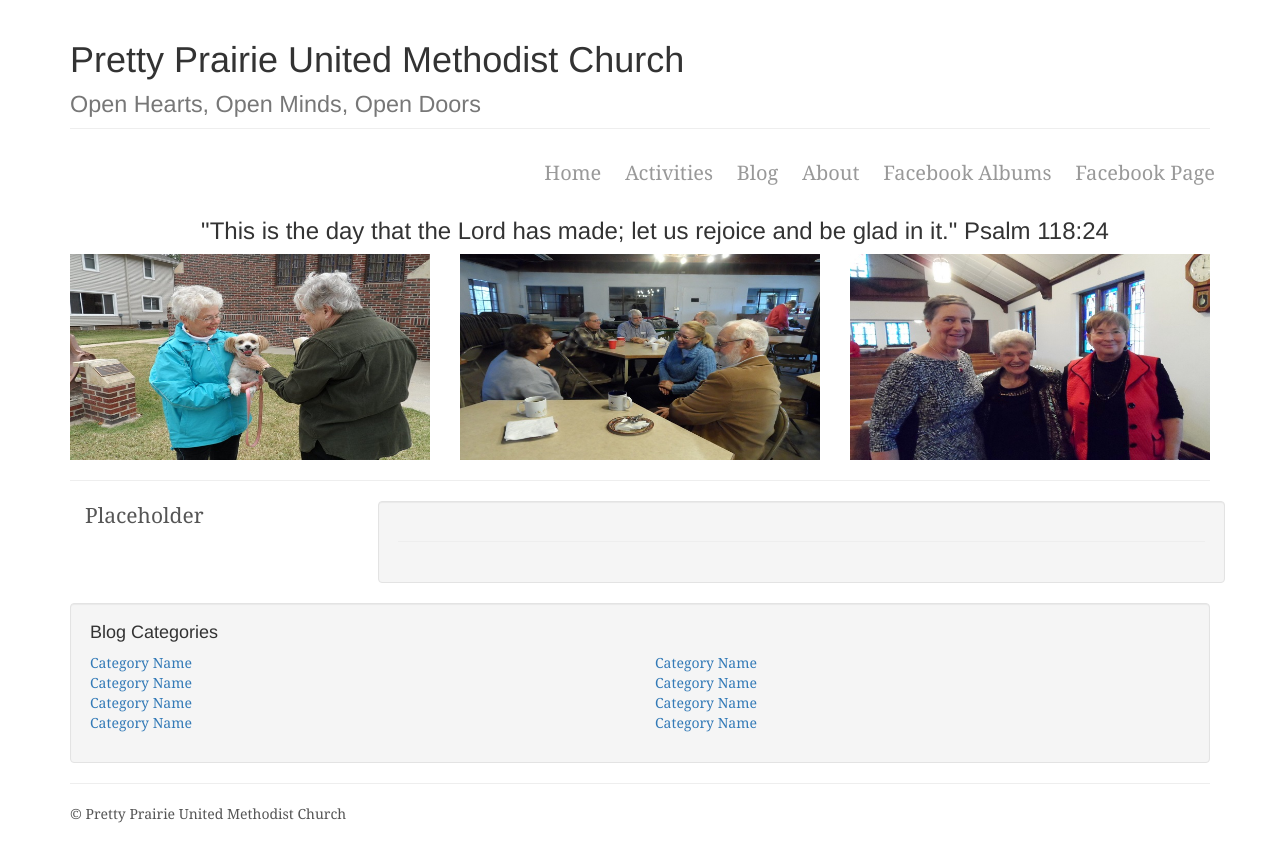
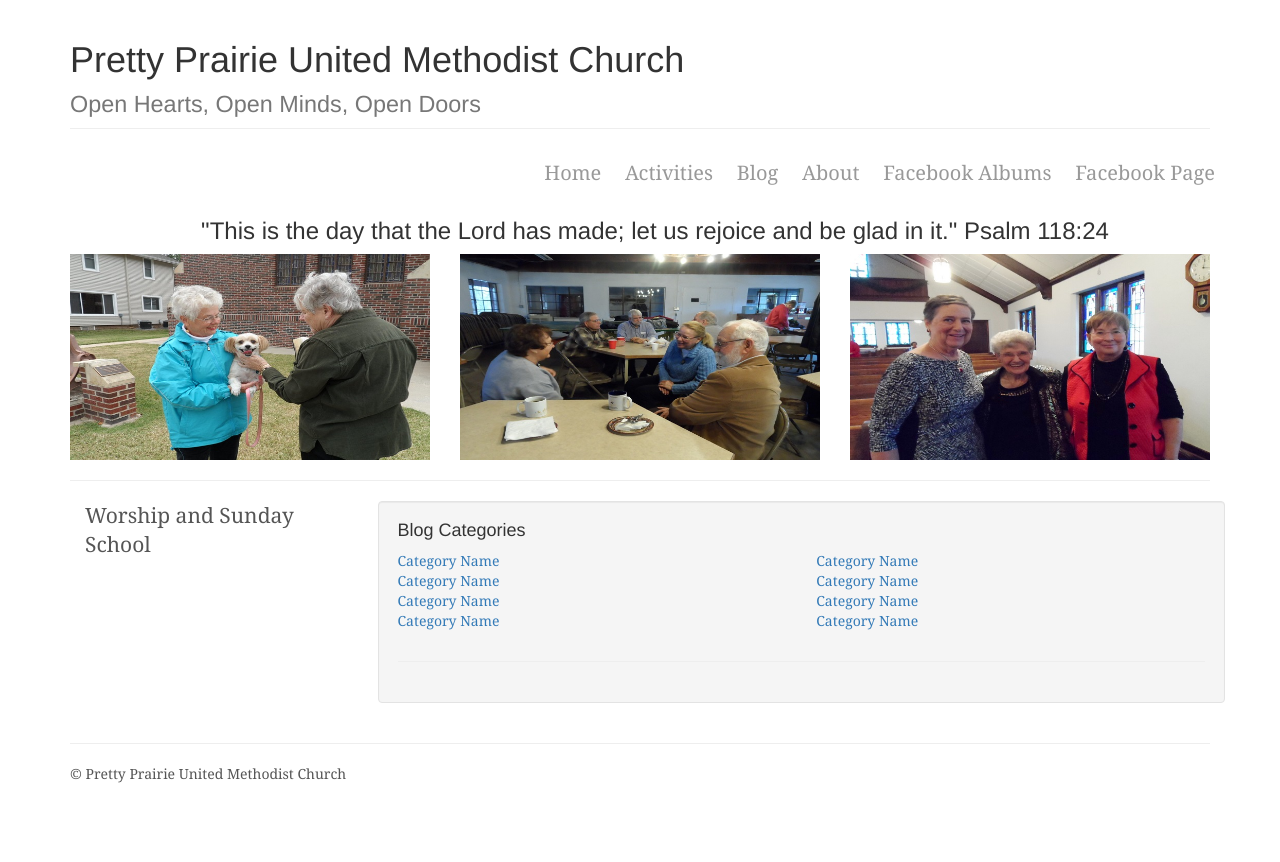
Before and after one commit to KatherineMichel/self-hosted-church-website-jekyll, a Jekyll site: the page built from activities.html, in a window 1280 px wide. Shown: the top 862 px of the page. Built offline with Jekyll 4.4.1, drawn with Linux system fonts in a browser that asks for light colours; nearby versions of some CDN libraries; library files that are not in the unit come from our copies.

Commit message:
Update activities.html

```diff
--- a/activities.html
+++ b/activities.html
@@ -35,34 +35,17 @@ layout: default
         <div class="row">
 
             <div class="col-md-3">
-                <p class="lead">Placeholder</p>
+                <p class="lead">Worship and Sunday School</p>
             </div>
 
             <div class="col-md-9">
 
-                <div class="well">
+                <!--<div class="well">
 
                     <div class="text-right">
 
-                    </div>
+                    </div>-->
 
-                    <hr>
-
-                    <div class="row">
-                        <div class="col-md-12">
-
-
-                        </div>
-                    </div>
-
-                </div>
-
-            </div>
-
-        </div>
-
-    </div>
-    <!-- /.container -->
 
 
                 <!-- Blog Categories Well -->
@@ -97,4 +80,25 @@ layout: default
                         <!-- /.col-lg-6 -->
                     </div>
                     <!-- /.row -->
+                <!--</div>-->
+
+
+
+
+                    <hr>
+
+                    <div class="row">
+                        <div class="col-md-12">
+
+
+                        </div>
+                    </div>
+
                 </div>
+
+            </div>
+
+        </div>
+
+    </div>
+    <!-- /.container -->
```
